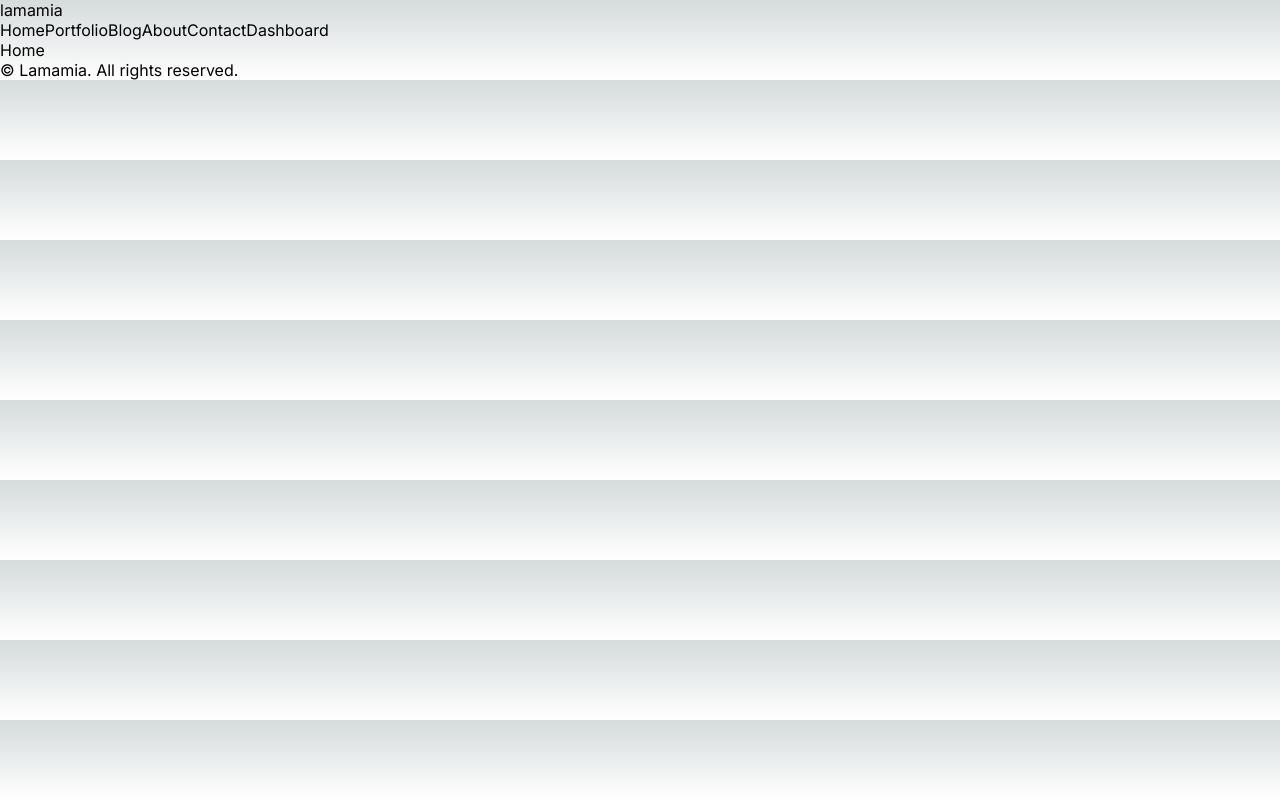
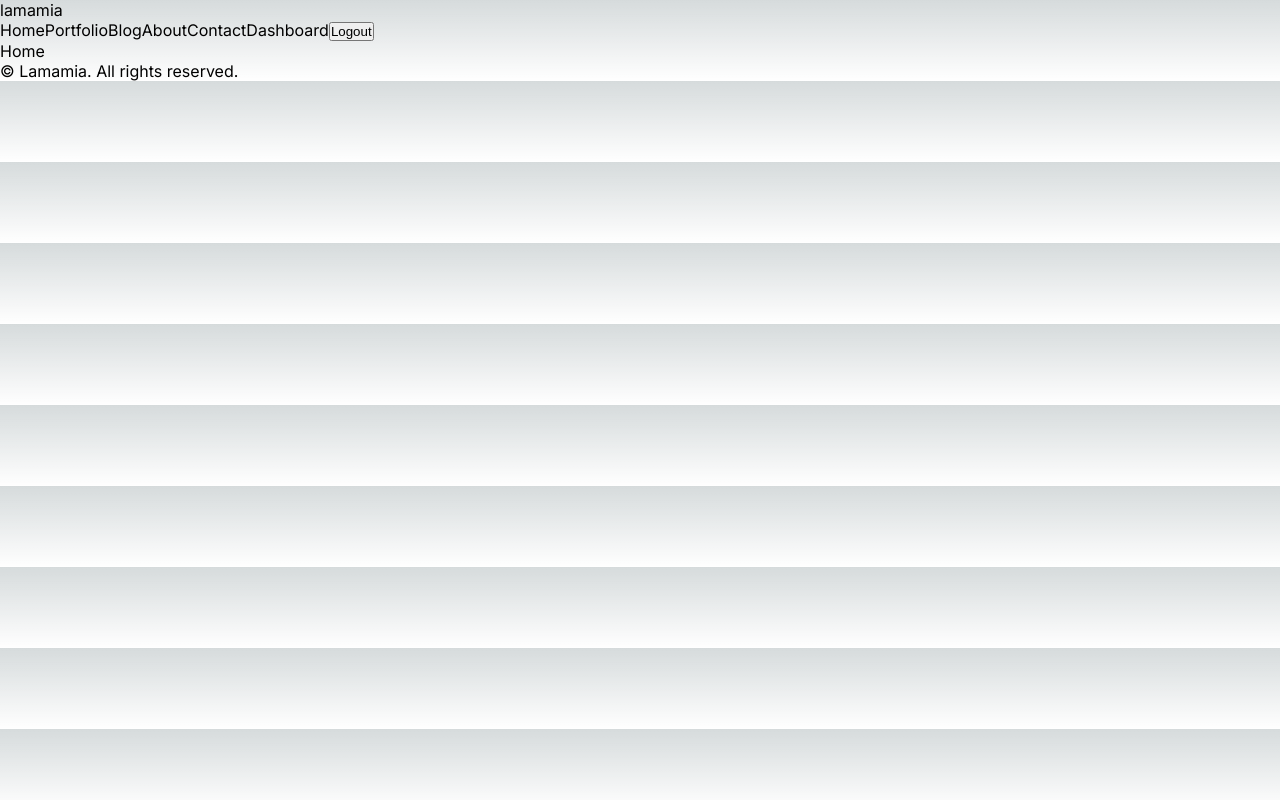
Before and after one commit to TsaiTsaiChieh/nextjs-practice, a Next.js app: page / in a window 1280 px wide. Built offline with nearby package versions, Linux system fonts and the light colour scheme.

Commit message:
:tada: server side & client side

```diff
--- a/src/components/navbar/Navbar.jsx
+++ b/src/components/navbar/Navbar.jsx
@@ -1,3 +1,4 @@
+"use client"
 import Link from 'next/link'
 import React from 'react'
 
@@ -18,6 +19,9 @@ const Navbar = () => {
       {links.map((link) => (
         <Link key={link.id} href={link.url}>{link.title}</Link>
       ))}
+      <button onClick={()=> {
+        console.log('Logout')
+      }}>Logout</button>
       </div>
     </div>
   )
```
